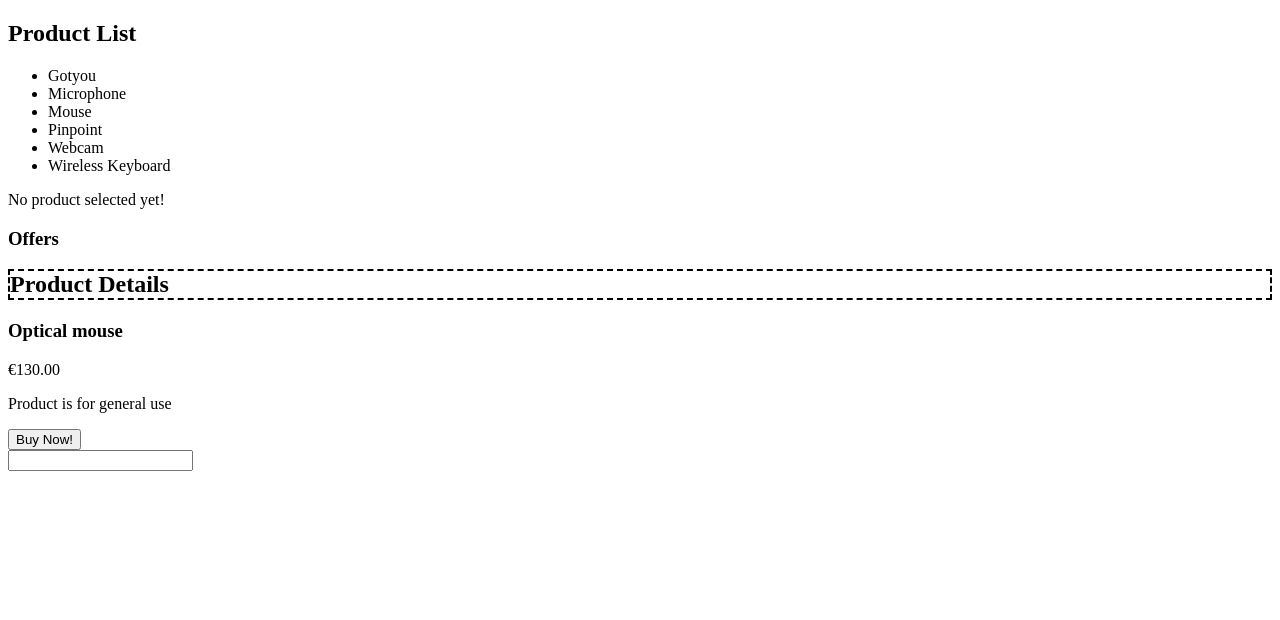
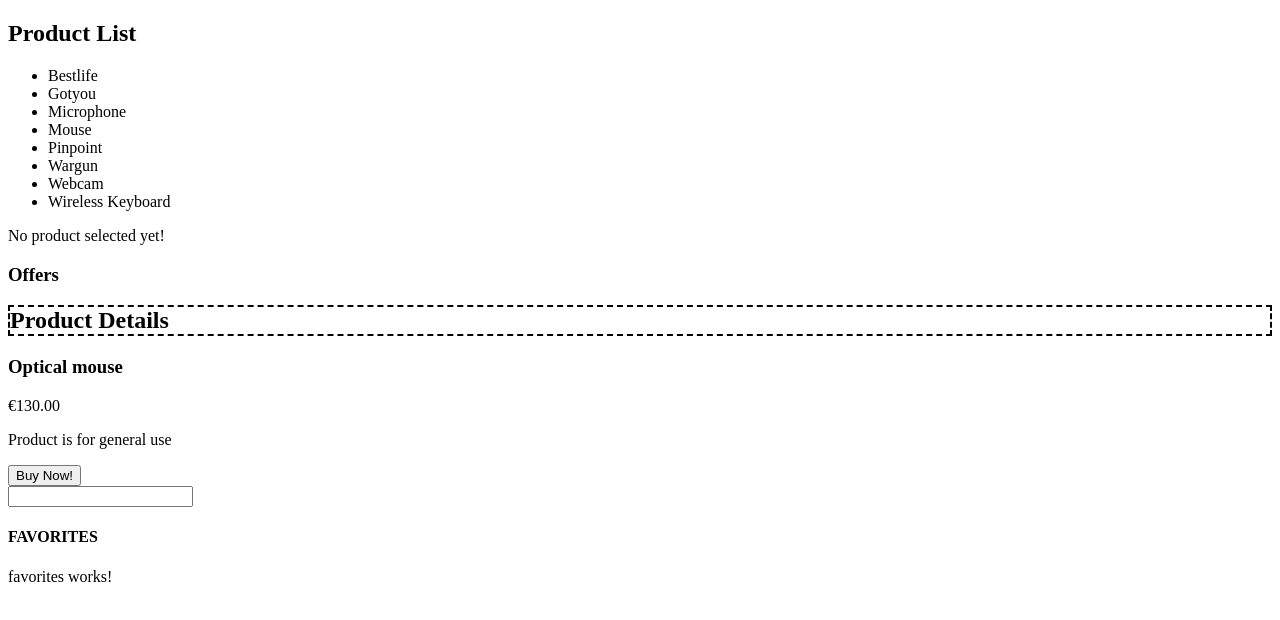
Before and after one commit to ErickChezOCs/theApp, an Angular app: page / in a window 1280 px wide. Shown: the top 620 px of the page. Built offline with nearby package versions, Linux system fonts and the light colour scheme.

Commit message:
just in case

```diff
--- /dev/null
+++ b/src/app/products/favorites/favorites.component.html
@@ -0,0 +1 @@
+<p>favorites works!</p>
--- a/src/app/products/product-list/product-list.component.html
+++ b/src/app/products/product-list/product-list.component.html
@@ -15,6 +15,8 @@
 </ng-template>
 <h3>Offers</h3>
 <ng-template appProductHost></ng-template>
+<h4>FAVORITES</h4>
+<app-favorites></app-favorites>
 
 
 <!--Input and Output binding-->
--- a/src/app/products/product-list/product-list.component.ts
+++ b/src/app/products/product-list/product-list.component.ts
@@ -1,44 +1,22 @@
-import { AfterViewInit, Component, ViewChild } from '@angular/core';
+import { AfterViewInit, Component, OnInit,  ViewChild } from '@angular/core';
 import { ProductDetailComponent } from '../product-detail/product-detail.component';
 import { Product } from '../product';
+import { ProductsService } from '../products.service';
 
 
 @Component({
   selector: 'app-product-list',
   templateUrl: './product-list.component.html',
   styleUrls: ['./product-list.component.css'],
+  providers: [ProductsService]
 
 })
 
-export class ProductListComponent implements AfterViewInit {
+export class ProductListComponent implements OnInit, AfterViewInit {
+
   selectedProduct: Product | undefined;
-  products: Product[] = [
-    {
-      name:  'Mouse',
-      price: 100
-    },
-    {
-      name:'Pinpoint',
-      price : 250
-    },
-    {
-      name: 'Webcam',
-      price:758
-    },
-    {
-      name:'Wireless Keyboard',
-      price:25
-    },
+  products: Product[] = [];
 
-    {
-      name:'Gotyou',
-      price:10000
-    },
-    {
-      name:'Microphone',
-      price:500
-    },
-  ];
 
   onBuy() {
     window.alert(`You just Bought ${this.selectedProduct?.name}!`);
@@ -51,4 +29,11 @@ export class ProductListComponent implements AfterViewInit {
       console.log(this.productDetail.product);
      }
  }
+
+ ngOnInit(): void {
+     this.products = this.productService.getProducts();
+ }
+ constructor(private productService: ProductsService) {
+  this.productService = new ProductsService();
 }
+}
--- a/src/app/products/products.module.ts
+++ b/src/app/products/products.module.ts
@@ -5,6 +5,7 @@ import { ProductComponent } from './product/product.component';
 import { ProductDetailComponent } from './product-detail/product-detail.component';
 import { SortPipe } from './sort.pipe';
 import { ProductHostDirective } from './product-host.directive';
+import { FavoritesComponent } from './favorites/favorites.component';
 
 
 
@@ -13,7 +14,8 @@ import { ProductHostDirective } from './product-host.directive';
     ProductListComponent,
     ProductDetailComponent,
     SortPipe,
-    ProductHostDirective
+    ProductHostDirective,
+    FavoritesComponent
   ],
   imports: [
     CommonModule,
--- /dev/null
+++ b/src/app/products/products.service.ts
@@ -0,0 +1,45 @@
+import { Injectable } from '@angular/core';
+import { Product } from './product';
+
+@Injectable({
+  providedIn: 'root'
+})
+export class ProductsService {
+  constructor() { }
+  getProducts(): Product[] {
+    return [
+      {
+        name: 'Webcam',
+        price: 100
+      },
+      {
+        name: 'Bestlife',
+        price: 1000
+      },
+      {
+        name: 'Wargun',
+        price: 5
+      },
+      {
+        name:  'Mouse',
+        price: 100
+      },
+      {
+        name:'Pinpoint',
+        price : 250
+      },
+      {
+        name:'Wireless Keyboard',
+        price:25
+      },
+      {
+        name:'Gotyou',
+        price:10000
+      },
+      {
+        name:'Microphone',
+        price:500
+      },
+    ];
+  }
+}
```
Also changed, not shown: src/app/products/favorites/favorites.component.ts (added, +10 -0 lines), src/app/products/favorites/favorites.component.css (added), 2 other files (tests, documents, lock files or other folders).
